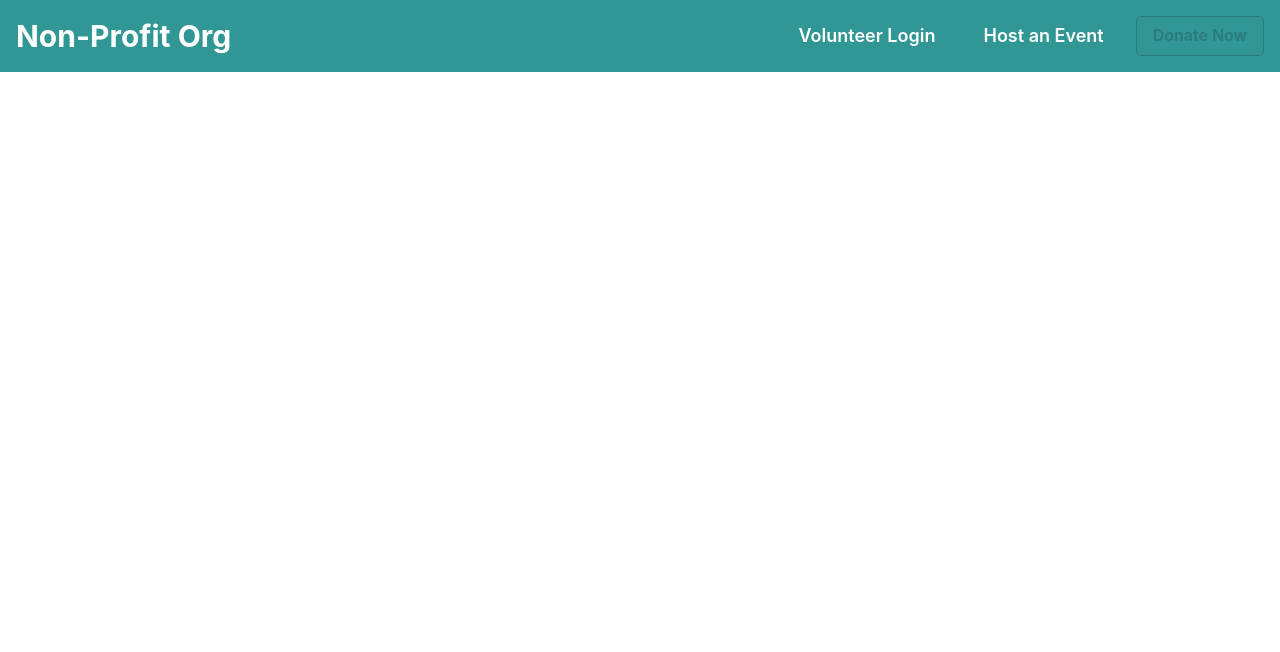
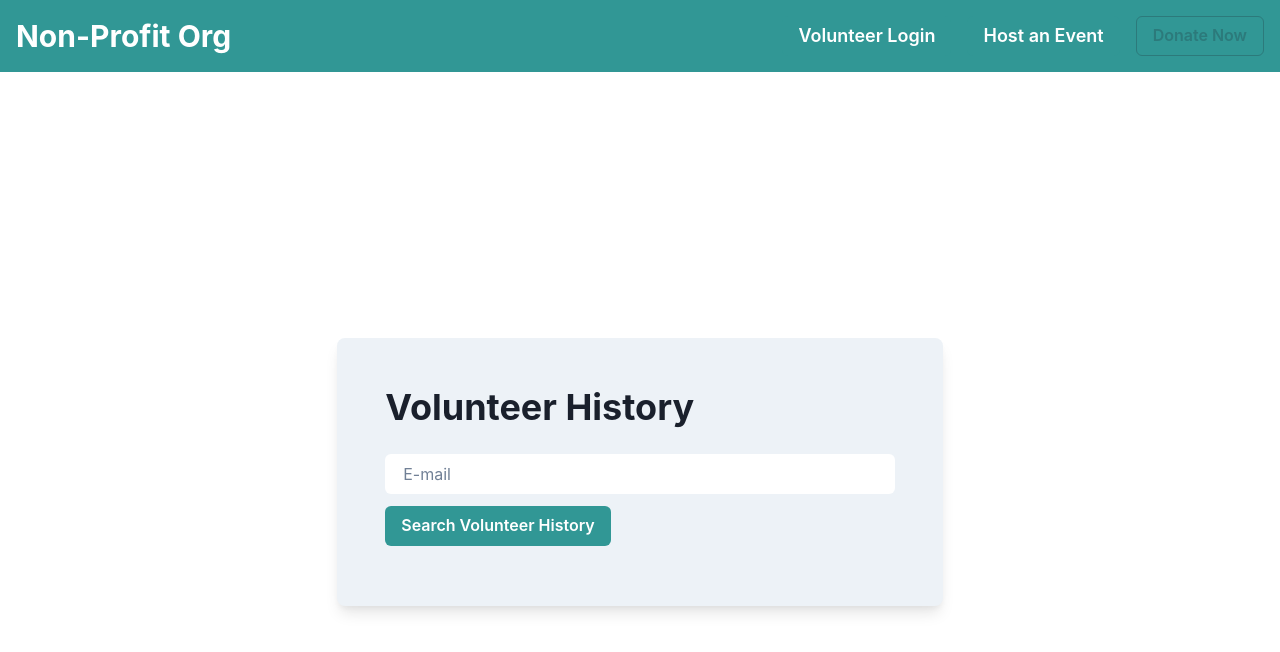
Before and after one commit to ka-rl/group32project, a React (Vite) app in the folder frontend/: page /history in a window 1280 px wide. Shown: the top 652 px of the page. Built offline with nearby package versions, Linux system fonts and the light colour scheme.

Commit message:
volunteerHistory wip

```diff
--- a/frontend/src/App.jsx
+++ b/frontend/src/App.jsx
@@ -5,6 +5,7 @@ import Login from "./pages/volunteer/Login"
 import Register from "./pages/volunteer/Register"
 import Profile from "./pages/Profile"
 import Event from "./pages/Event"
+import History from "./pages/volunteer/History"
 import Navbar from "./components/Navbar"
 import AdminLogin from "./pages/admin/AdminLogin"
 
@@ -18,6 +19,7 @@ function App() {
         <Route path="/register" element={<Register />}/>
         <Route path="/profile" element={<Profile />}/>
         <Route path="/event" element={<Event />}/>
+        <Route path="/history" element={<History />}/>
 
         <Route path="/admin/login" element={<AdminLogin />}/>
       </Routes>
--- /dev/null
+++ b/frontend/src/pages/volunteer/History.jsx
@@ -0,0 +1,62 @@
+import React, { useState } from 'react';
+import {
+  Flex,
+  Heading,
+  Input,
+  Button,
+  useColorModeValue,
+} from '@chakra-ui/react';
+
+const History = () => {
+  const [email, setEmail] = useState('');
+  const [isLoading, setIsLoading] = useState(false);
+  const [error, setError] = useState('');
+
+  // Background color depending on color mode
+  const formBackground = useColorModeValue('gray.100', 'gray.700');
+
+  const searchVolunteerHistory = (e) => {
+    e.preventDefault();
+    setIsLoading(true);
+
+    if (!email) {
+      setError('Please enter a valid email.');
+      setIsLoading(false);
+      return;
+    }
+    setError('');
+    //Code to call mongoDB query goes here, incomplete
+    setIsLoading(false);
+  };
+
+  return (
+    <Flex h="100vh" alignItems="center" justifyContent="center">
+      <Flex
+        flexDirection="column"
+        bg={formBackground}
+        p={12}
+        borderRadius={8}
+        boxShadow="lg"
+      >
+        <Heading mb={6}>Volunteer History</Heading>
+        <form onSubmit={searchVolunteerHistory}>
+          <Input
+            placeholder="E-mail"
+            type="email"
+            variant="filled"
+            background="white"
+            mb={3}
+            onChange={(e) => setEmail(e.target.value)}
+            value={email}
+          />
+          <Button colorScheme="teal" mb={3} type="submit" isLoading={isLoading}>
+            Search Volunteer History
+          </Button>
+          {error && <div className="error" style={{ color: 'red' }}>{error}</div>}
+        </form>
+      </Flex>
+    </Flex>
+  );
+};
+
+export default History;
```
Also changed, not shown: 1 other file (tests, documents, lock files or other folders).
